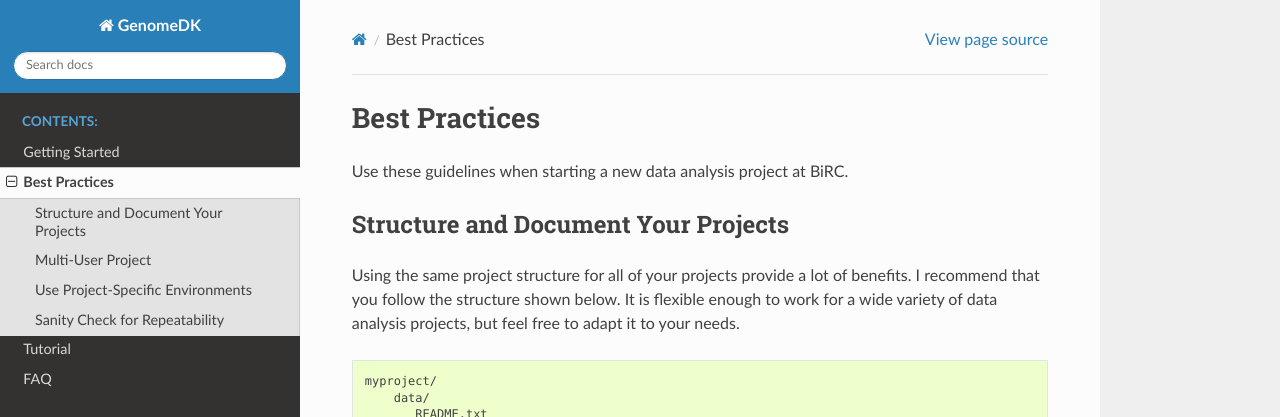
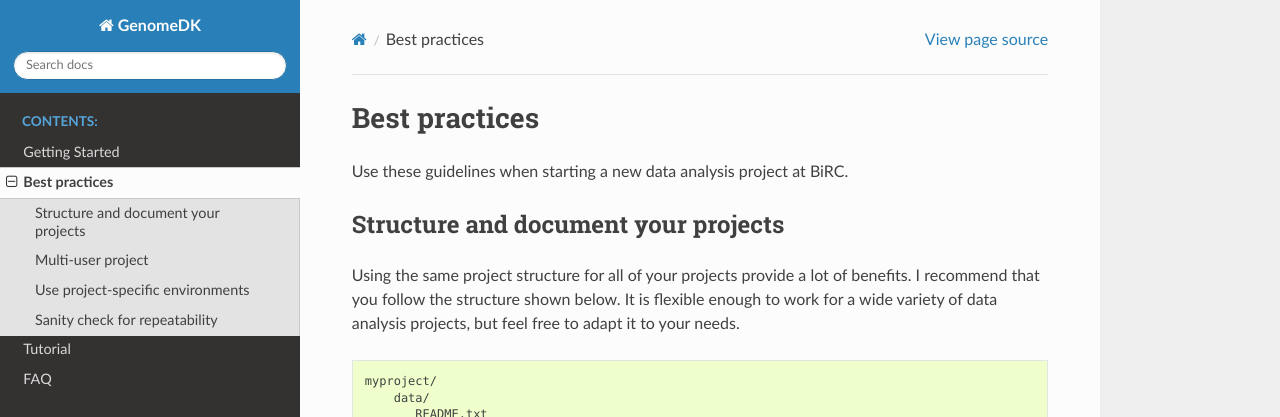
Before and after one commit to GenomeDK/genomedk-docs, a Sphinx documentation site: the page built from docs/best-practices.rst, in a window 1280 px wide and 900 px high. Shown: the top 417 px of the window. Built offline with Sphinx 7.4.7 and the Read the Docs theme 2.0.0, drawn with Linux system fonts in a browser that asks for light colours; some of the changed text lies outside the part shown.

Commit message:
Fix titles.

```diff
--- a/docs/best-practices.rst
+++ b/docs/best-practices.rst
@@ -1,9 +1,9 @@
-Best Practices
+Best practices
 ==============
 
 Use these guidelines when starting a new data analysis project at BiRC.
 
-Structure and Document Your Projects
+Structure and document your projects
 ------------------------------------
 
 Using the same project structure for all of your projects provide a lot of
@@ -104,7 +104,7 @@ contain at least two files: a file documenting your project structure
 (this could just contain a short introduction to the project and a link
 to this page) and a file describing your environment.
 
-Multi-User Project
+Multi-user project
 ------------------
 
 This structure was suggested by Kasper Munch Terkelsen.
@@ -142,7 +142,7 @@ A produced a result :file:`foo.txt` and user B wants to use this file. User B ca
 then create a symlink from :file:`myproject/people/A/results/foo.txt` to
 :file:`/myproject/results/foo.txt`.
 
-Use Project-Specific Environments
+Use project-specific environments
 ---------------------------------
 
 An environment is a isolated collection of programs and libraries. You can
@@ -285,7 +285,7 @@ environment.yml file and then run:
 
     conda env update --prune
 
-Sanity Check for Repeatability
+Sanity check for repeatability
 ------------------------------
 
 To check whether your project can easily be run by another person, package it
```
